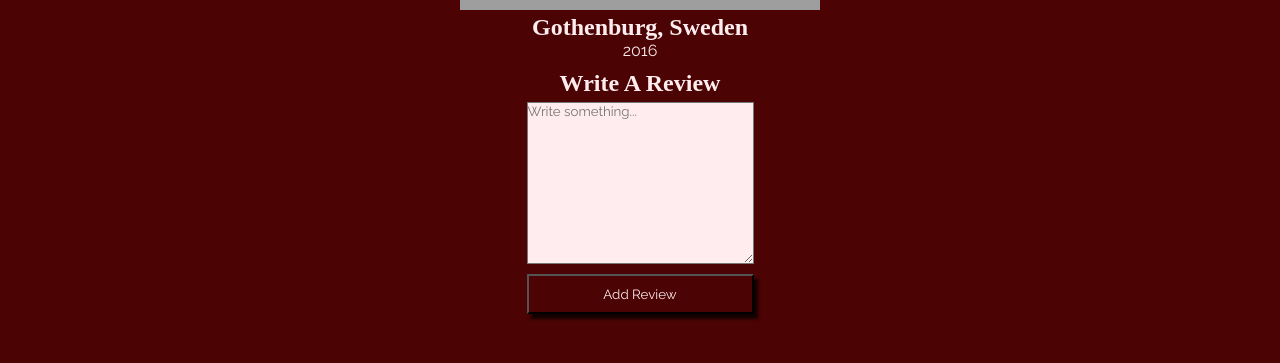
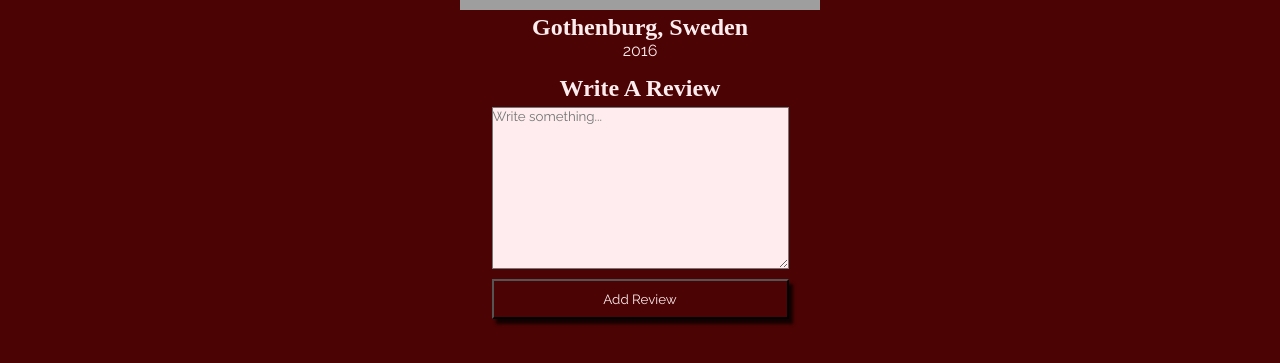
Before and after one commit to Leandro-Da-Souza/meetups, a Vue app: page /event/1 in a window 1280 px wide. Shown: the part 345-708 px from the top of the page. Built offline with nearby package versions, Linux system fonts and the light colour scheme; grey boxes are pictures that could not be loaded; a web font is replaced by a local one.

Commit message:
change width of textarea

```diff
--- a/src/views/Event.vue
+++ b/src/views/Event.vue
@@ -14,7 +14,7 @@
           <textarea
             name=""
             id=""
-            cols="30"
+            cols="40"
             rows="10"
             v-model="review"
             placeholder="Write something..."
@@ -109,7 +109,7 @@ img {
 .form-group {
   display: flex;
   flex-direction: column;
-  margin: 10px;
+  margin: 15px;
 }
 
 .form-group textarea {
```
